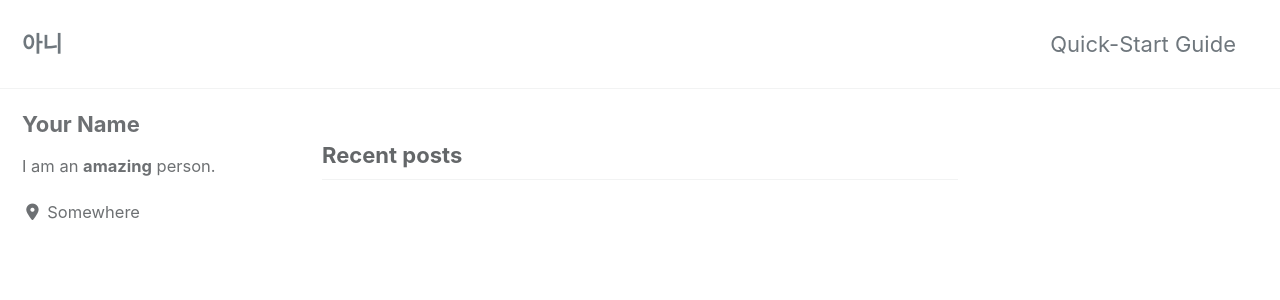
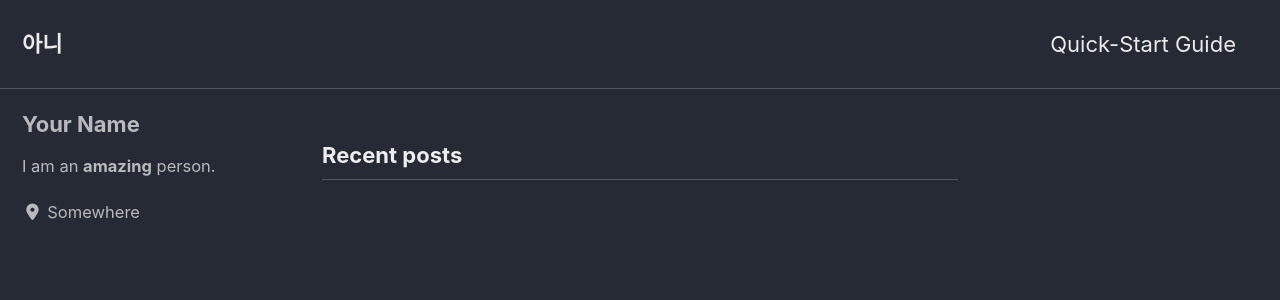
Before and after one commit to pmfpdf/pmfpdf.github.io, a Jekyll site: the page built from index.html, in a window 1280 px wide and 900 px high. Shown: the top 300 px of the window. Built offline with Jekyll 4.4.1, drawn with Linux system fonts in a browser that asks for light colours; cached includes are drawn as plain includes; nearby versions of some CDN libraries; the list of posts is cut into pages by our own code.

Commit message:
url change

```diff
--- a/_config.yml
+++ b/_config.yml
@@ -12,7 +12,7 @@
 
 # theme                  : "minimal-mistakes-jekyll"
 # remote_theme           : "mmistakes/minimal-mistakes"
-minimal_mistakes_skin    : "default" # "air", "aqua", "contrast", "dark", "dirt", "neon", "mint", "plum", "sunrise"
+minimal_mistakes_skin    : "dark" # "air", "aqua", "contrast", "dark", "dirt", "neon", "mint", "plum", "sunrise"
 
 # Site Settings
 locale                   : "en-US"
@@ -21,7 +21,7 @@ title_separator          : "-"
 subtitle                 : # site tagline that appears below site title in masthead
 name                     : "야발"
 description              : "성강진 고환결손"
-url                      : # the base hostname & protocol for your site e.g. "https://mmistakes.github.io"
+url                      : "https://pmfpdf.github.io/" # the base hostname & protocol for your site e.g. "https://mmistakes.github.io"
 baseurl                  : # the subpath of your site, e.g. "/blog"
 repository               : # GitHub username/repo-name e.g. "mmistakes/minimal-mistakes"
 teaser                   : # path of fallback teaser image, e.g. "/assets/images/500x300.png"
```
